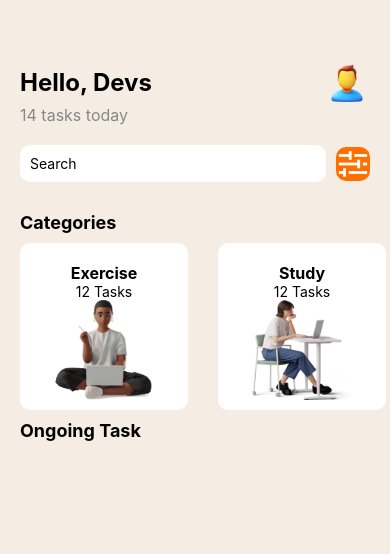
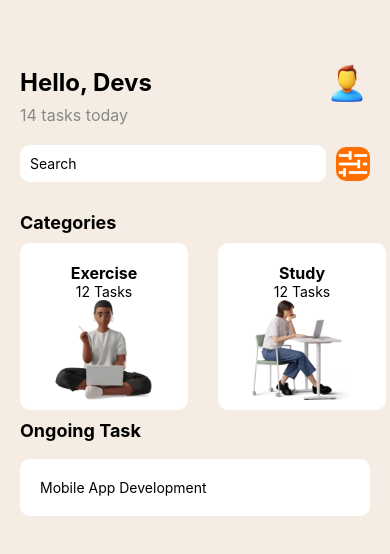
Before and after one commit to mubarakck/rn-assignment3-11293859, a React Native app in the folder myApp/: screen / in a window 390 px wide. Shown: the top 554 px of the page. Built offline with nearby package versions, Linux system fonts and the light colour scheme.

Commit message:
succesfully created ongoing task section

```diff
--- a/myApp/App.js
+++ b/myApp/App.js
@@ -99,6 +99,12 @@ export default function App() {
         </View>
 
         <Text style={styles.sectionTitle}>Ongoing Task</Text>
+
+
+        <View style={styles.ogtask}>
+        <Text >Mobile App Development</Text>
+        </View>
+
 
 
 
@@ -208,5 +214,11 @@ const styles = StyleSheet.create({
     fontWeight: 'bold',
     marginTop: 10,
   },
+  ogtask: {
+    backgroundColor: '#fff',
+    borderRadius: 10,
+    padding: 20,
+    marginVertical: 8,
+  },
 
 });
```
